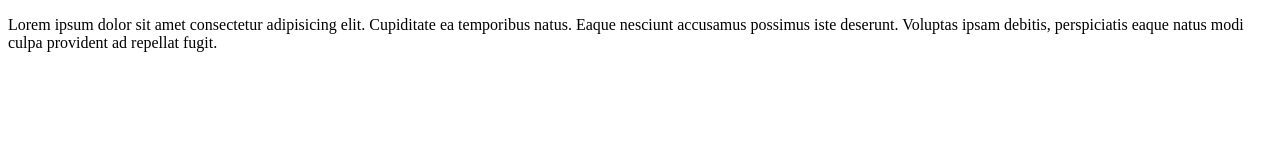
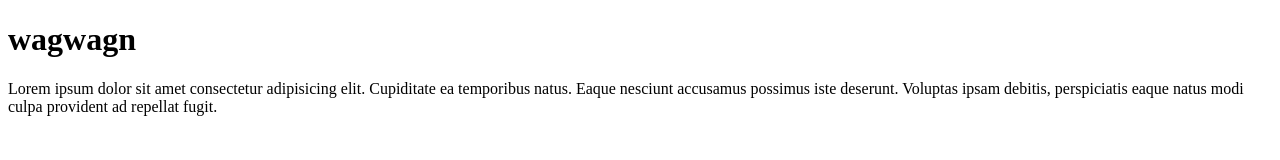
Before and after one commit to Docgang/passion, a plain HTML site: page index.html in a window 1280 px wide. Drawn offline with Linux system fonts and the light colour scheme.

Commit message:
tried to see if my git works

```diff
--- a/index.html
+++ b/index.html
@@ -6,7 +6,9 @@
     <meta name="viewport" content="width=device-width, initial-scale=1.0">
     <title>Git test</title>
 </head>
+
 <body>
+    <h1>wagwagn</h1>
     <p>Lorem ipsum dolor sit amet consectetur adipisicing elit. Cupiditate ea temporibus natus. Eaque nesciunt accusamus possimus iste deserunt. Voluptas ipsam debitis, perspiciatis eaque natus modi culpa provident ad repellat fugit.</p>
 </body>
 </html>
```
